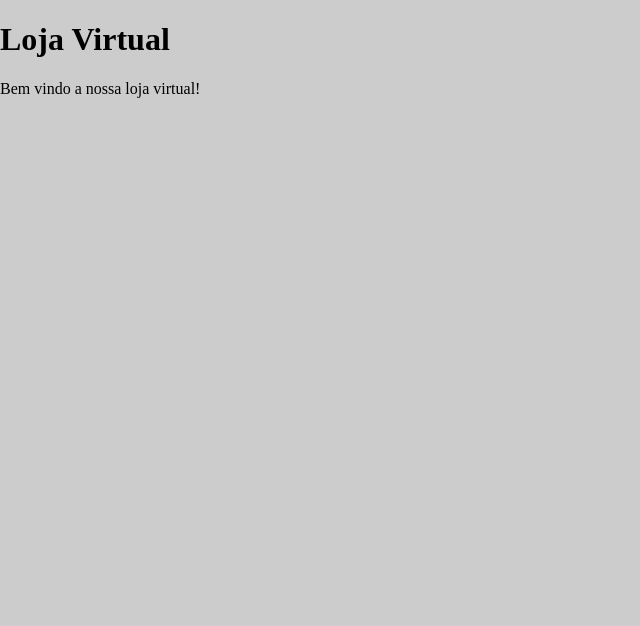
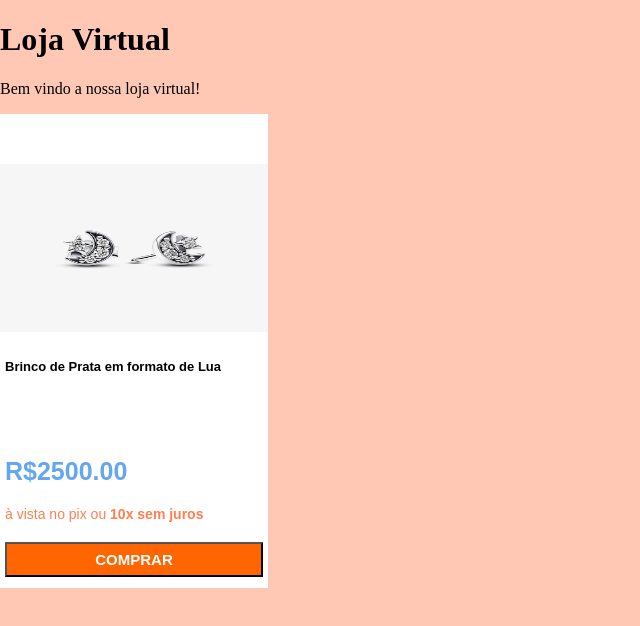
Before and after one commit to mainasfreitas/pwia, a plain HTML site: page index.html in a window 1280 px wide. Shown: the whole page, without its empty margins (0-640 px from the left). Drawn offline with Linux system fonts and the light colour scheme.

Commit message:
Adicionei a tag <div> em index.html e no estilo

```diff
--- a/estilo.css
+++ b/estilo.css
@@ -1,11 +1,58 @@
 div{
-    border: 1px solid #b19cd9;
+
 }
 
 html, body{
     margin: 0;
     padding: 0;
     height: 100%;
-    background-color: #CCCCCC;
+    background-color: rgb(255, 200, 180);
 
 }
+.card{
+   width:268px;
+    height:474px;
+    background-color: #ffffff;
+
+}
+.img-card{
+    width: 268px;
+    height: 168px;
+    margin-top: 50px;
+}
+
+.descricao{
+    font-size: 13px;
+    font-family: Arial;
+    font-weight: bold;
+    padding: 10px 5px ;
+    margin-bottom: 50px;
+
+}
+.preco{
+    font-size: 25px;
+    font-family: Arial;
+    color: rgb(102, 166, 240);
+    font-weight: bold;
+    padding: 10px 5px;
+}
+.pagamento{
+    color: coral;
+    font-family: Arial;
+    padding: 10px 5px;
+    font-size: 14px;
+}
+
+.botao-card{
+    background-color: #ff6500;
+    color: #ffffff;
+    font-weight: bold;
+    width: 100%;
+    height: 35px;
+    font-size: 15px;
+    text-align: center;
+}
+
+.botao-comprar{
+    padding: 10px 5px;
+}
--- a/index.html
+++ b/index.html
@@ -11,7 +11,24 @@
         <h1>Loja Virtual</h1>
         <p>Bem vindo a nossa loja virtual!</p>
 
+        <div class="card">
+        <div>
+            <img class="img-card" src="lua.png"/>
+        </div>
+         <div class="descricao">
+            <p>Brinco de Prata em formato de Lua</p>
+         </div>
+        <div class="preco">R$2500.00</div>
+        <div class="pagamento">
+            à vista no pix ou
+            <b>10x sem juros<b>
+        </div>
+        <div class="botao-comprar">
+            <button class="botao-card">COMPRAR</button>
+        </div>
+        </div>
 
+        </body>
 
 </body>
 </html>
```
